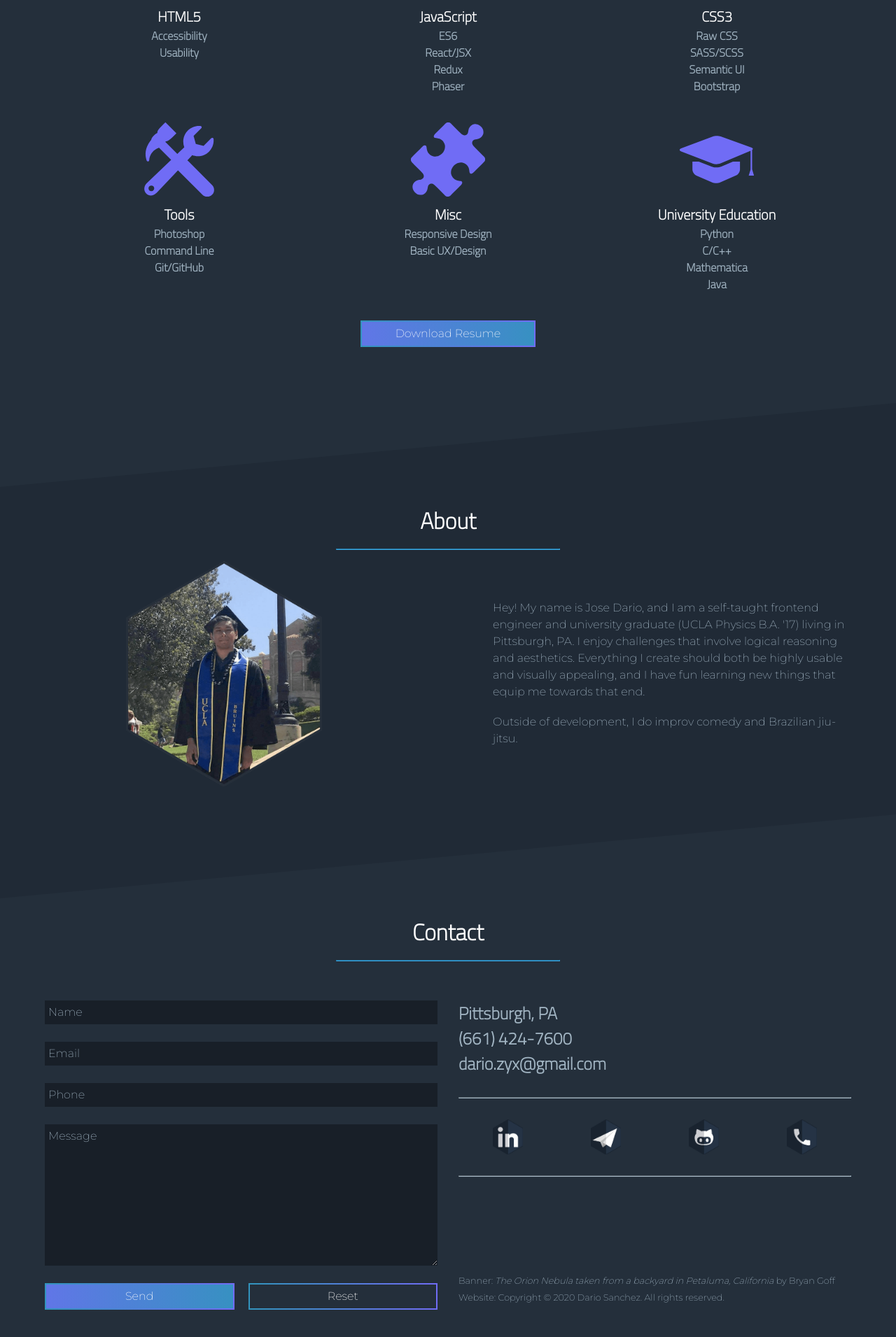
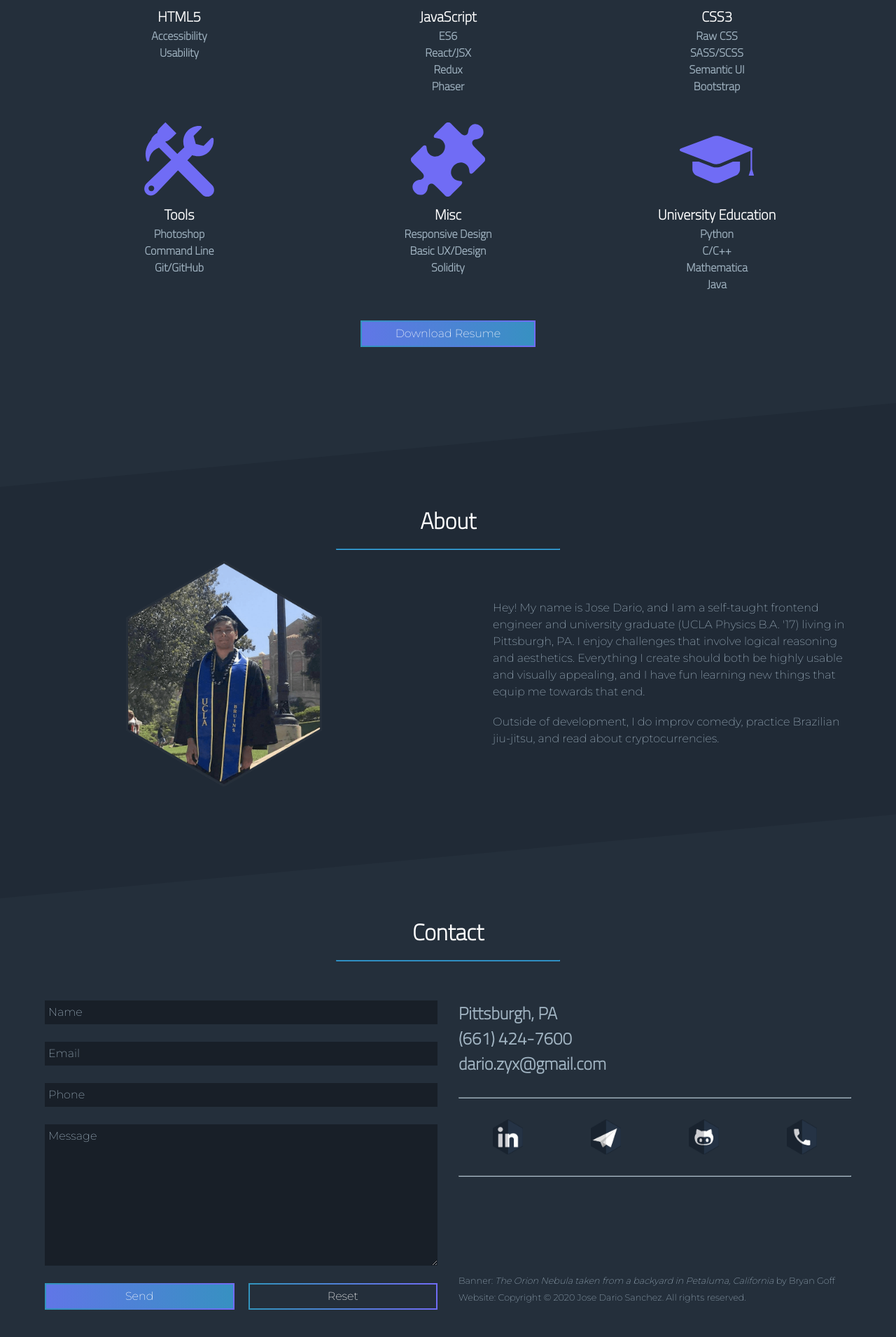
Before and after one commit to darzyx/darzyx, a React (Create React App) app: page / in a window 1280 px wide. Shown: the part 3745-5656 px from the top of the page at 70% size. Built offline with nearby package versions, Linux system fonts and the light colour scheme.

Commit message:
Update about, copyright, skills

```diff
--- a/src/Components/About.js
+++ b/src/Components/About.js
@@ -26,7 +26,8 @@ const About = () => (
         </p>
         <br />
         <p>
-          Outside of development, I do improv comedy and Brazilian jiu-jitsu.
+          Outside of development, I do improv comedy, practice Brazilian
+          jiu-jitsu, and read about cryptocurrencies.
         </p>
       </div>
     </div>
--- a/src/Components/Contact.js
+++ b/src/Components/Contact.js
@@ -93,7 +93,7 @@ const Contact = () => (
             by Bryan Goff
           </p>
           <p className="footnote">
-            Website: Copyright © 2020 Dario Sanchez. All rights reserved.
+            Website: Copyright © 2020 Jose Dario Sanchez. All rights reserved.
           </p>
         </footer>
       </div>
--- a/src/Components/Skills.js
+++ b/src/Components/Skills.js
@@ -49,6 +49,7 @@ const Skills = () => (
           <h5>Misc</h5>
           <h6>Responsive Design</h6>
           <h6>Basic UX/Design</h6>
+          <h6>Solidity</h6>
         </div>
         <div className="academic">
           <span className="academic-icon" />
```
